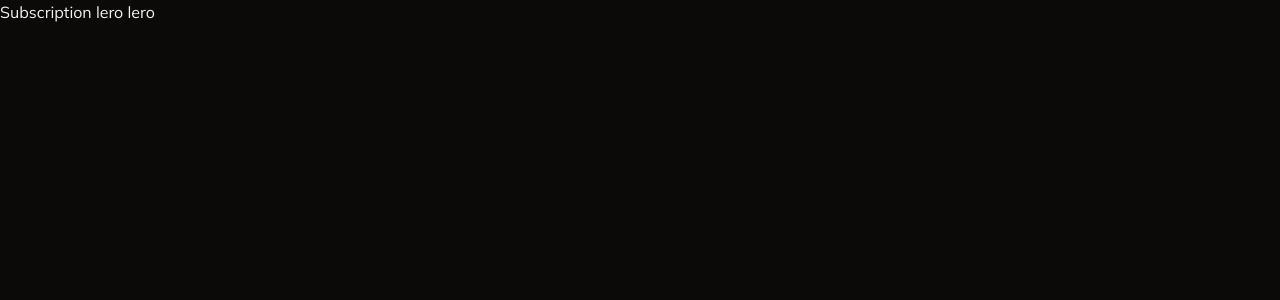
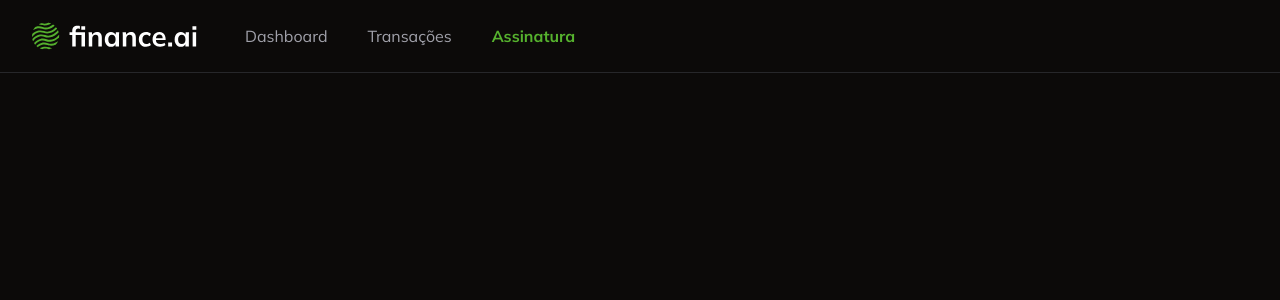
Before and after one commit to luciano-zimermann/finance-ai, a Next.js app: page /subscription in a window 1280 px wide. Shown: the top 300 px of the page. Built offline with nearby package versions, Linux system fonts and the light colour scheme.

Commit message:
feat: add navbar component

```diff
--- /dev/null
+++ b/app/_components/navbar.tsx
@@ -0,0 +1,49 @@
+"use client";
+
+import { UserButton } from "@clerk/nextjs";
+import Image from "next/image";
+import Link from "next/link";
+import { usePathname } from "next/navigation";
+
+const NavBar = () => {
+  const pathName = usePathname();
+
+  return (
+    <nav className="flex justify-between border-b border-solid px-8 py-4">
+      <div className="flex items-center gap-10">
+        <Image src="/logo.svg" width={173} height={39} alt="Finance AI" />
+        <Link
+          href="/"
+          className={
+            pathName == "/" ? "font-bold text-primary" : "text-muted-foreground"
+          }
+        >
+          Dashboard
+        </Link>
+        <Link
+          href="/transactions"
+          className={
+            pathName == "/transactions"
+              ? "font-bold text-primary"
+              : "text-muted-foreground"
+          }
+        >
+          Transações
+        </Link>
+        <Link
+          href="/subscription"
+          className={
+            pathName == "/subscription"
+              ? "font-bold text-primary"
+              : "text-muted-foreground"
+          }
+        >
+          Assinatura
+        </Link>
+      </div>
+      <UserButton showName />
+    </nav>
+  );
+};
+
+export default NavBar;
--- a/app/page.tsx
+++ b/app/page.tsx
@@ -1,7 +1,7 @@
 import React from "react";
-import { UserButton } from "@clerk/nextjs";
 import { auth } from "@clerk/nextjs/server";
 import { redirect } from "next/navigation";
+import NavBar from "./_components/navbar";
 
 const Home = async () => {
   const { userId } = await auth();
@@ -9,11 +9,7 @@
   if (!userId) {
     redirect("/login");
   }
-  return (
-    <div className="flex h-full items-center justify-center">
-      <UserButton showName />
-    </div>
-  );
+  return <NavBar />;
 };
 
 export default Home;
--- a/app/subscription/page.tsx
+++ b/app/subscription/page.tsx
@@ -1,7 +1,8 @@
 import React from "react";
+import NavBar from "../_components/navbar";
 
 const SubscriptionPage = () => {
-  return <div>Subscription lero lero</div>;
+  return <NavBar />;
 };
 
 export default SubscriptionPage;
--- a/app/transactions/page.tsx
+++ b/app/transactions/page.tsx
@@ -3,17 +3,21 @@
 import { DataTable } from "../_components/ui/data-table";
 import { transactionColumns } from "./_columns";
 import AddTransactionButton from "../_components/add-transaction-button";
+import NavBar from "../_components/navbar";
 
 const TransactionsPage = async () => {
   const transactions = await db.transaction.findMany({});
   return (
-    <div className="space-y-6 p-6">
-      <div className="flex w-full items-center justify-between p-6">
-        <h1 className="text-2xl font-bold">Transações</h1>
+    <>
+      <NavBar />
+      <div className="space-y-6 p-6">
+        <div className="flex w-full items-center justify-between">
+          <h1 className="text-2xl font-bold">Transações</h1>
+        </div>
+        <AddTransactionButton />
+        <DataTable columns={transactionColumns} data={transactions} />
       </div>
-      <AddTransactionButton />
-      <DataTable columns={transactionColumns} data={transactions} />
-    </div>
+    </>
   );
 };
 
```
Also changed, not shown: public/logo.svg.
